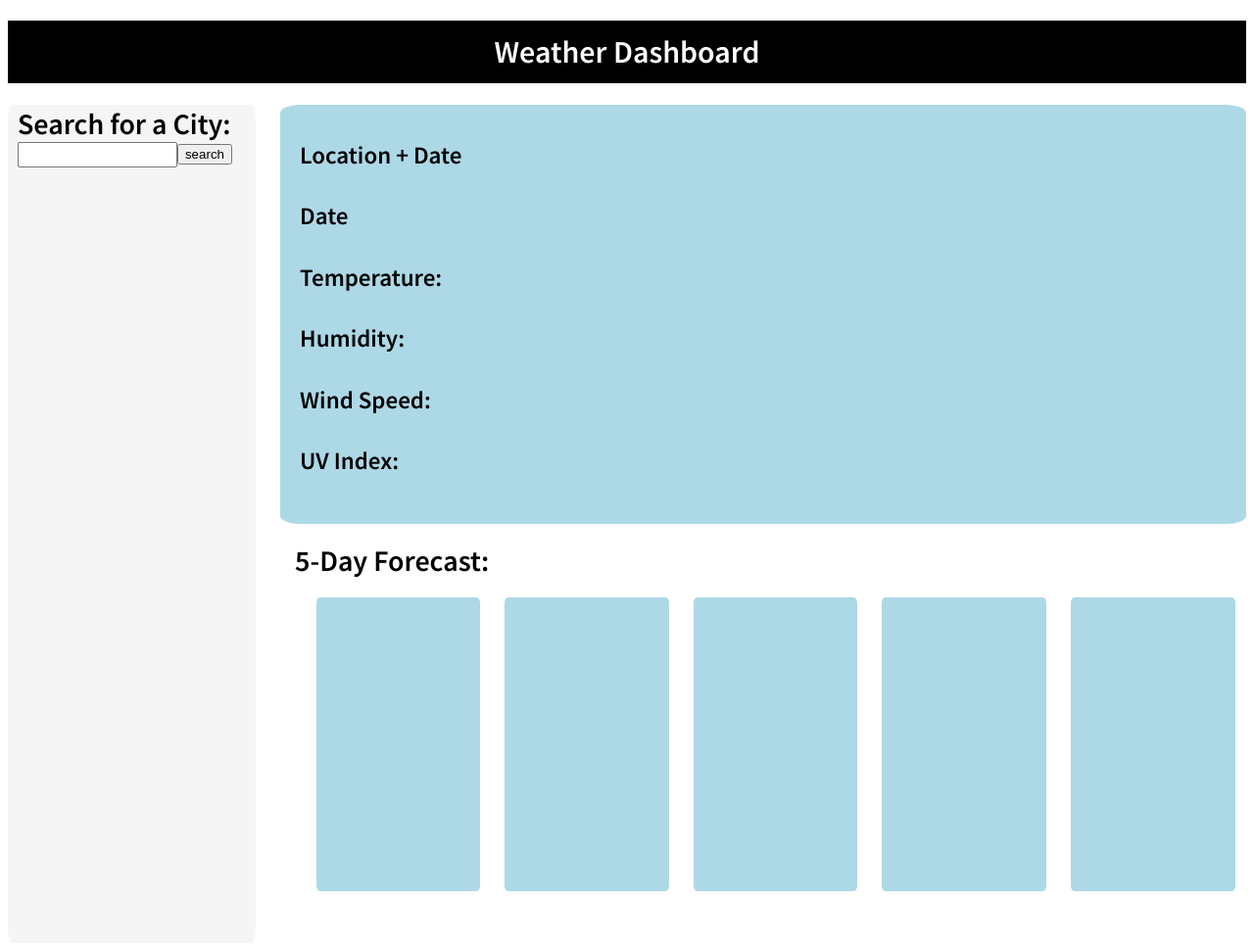
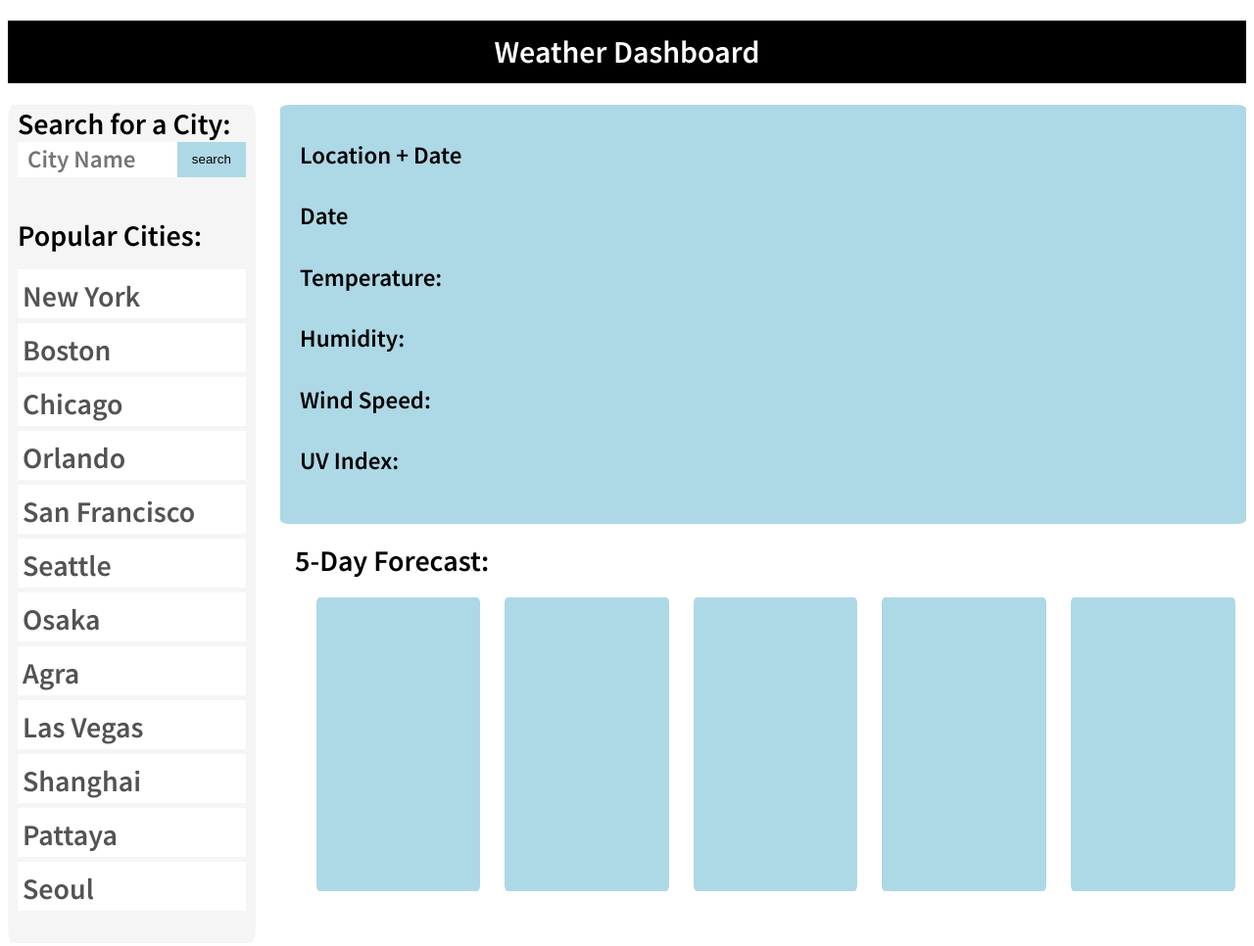
Before and after one commit to DEG18/Homework6, a plain HTML site: page index.html in a window 1280 px wide. Shown: the whole page at 98% size. Drawn offline with nearby package versions, Linux system fonts and the light colour scheme.

Commit message:
Added side bar

```diff
--- a/index.html
+++ b/index.html
@@ -31,13 +31,32 @@
           <div class="searchText">Search for a City:</div>
           <!-- search bar -->
           <div class="input">
-            <input type="text" id="input" /><button class="search">
+            <input type="text" id="input" placeholder="City Name" /><button
+              class="search"
+            >
               search
             </button>
           </div>
           <div class="cityPop">
+            <br />
+            <br />
+            <div class="searchText">Popular Cities:</div>
+
             <div class="cityName">
-              <ul class="nameList"></ul>
+              <ul class="nameList">
+                <li>New York</li>
+                <li>Boston</li>
+                <li>Chicago</li>
+                <li>Orlando</li>
+                <li>San Francisco</li>
+                <li>Seattle</li>
+                <li>Osaka</li>
+                <li>Agra</li>
+                <li>Las Vegas</li>
+                <li>Shanghai</li>
+                <li>Pattaya</li>
+                <li>Seoul</li>
+              </ul>
             </div>
           </div>
         </div>
--- a/script.js
+++ b/script.js
@@ -3,6 +3,8 @@ $(".search").on("click", function () {
   var cityName = $("#input").val();
   init(cityName);
   forecastWeather(cityName);
+  //   var popCity = $("<li>").text(cityName);
+  //   $(popCity).appendTo(".nameList");
 });
 
 function init(cityName) {
@@ -53,7 +55,6 @@ function init(cityName) {
   });
 }
 
-// init("Miami");
 // UV Index function
 function ultravioletIndex(a, b) {
   lat = a;
@@ -79,7 +80,6 @@ function ultravioletIndex(a, b) {
   });
 }
 
-// forecastWeather("Miami");
 function forecastWeather(cityName) {
   const myKey = "7606e46f97d640418fe92da8694cbd65";
   var city = cityName;
--- a/style.css
+++ b/style.css
@@ -42,8 +42,42 @@ h1 {
 
 input {
   width: 70%;
-  height: auto;
+  height: 36px;
   line-height: 1.5em;
+  border: none;
+  background-color: white;
+  padding: 10px;
+  font-family: "Source Sans Pro", sans-serif;
+  font-size: 25px;
+}
+
+.search {
+  width: 30%;
+  height: 36px;
+  background-color: lightblue;
+  border: none;
+  padding: none;
+  position: relative;
+  top: -4px;
+}
+
+ul {
+  list-style-type: none;
+  padding: 0;
+  background-color: none;
+}
+
+li {
+  height: 50px;
+  margin-top: 5px;
+  margin-bottom: 5px;
+  padding: 5px;
+  background-color: white;
+  color: rgb(83, 83, 83);
+  font-size: 1.5em;
+  line-height: 1.5;
+  font-family: "Source Sans Pro", sans-serif;
+  font-size: 30px;
 }
 
 .col2 {
@@ -63,7 +97,7 @@ input {
   line-height: 2.5em;
   padding: 20px;
   border-color: gray;
-  border-radius: 2%;
+  border-radius: 1%;
 }
 
 .info {
```
Also changed, not shown: Screenshot.PNG (added).
